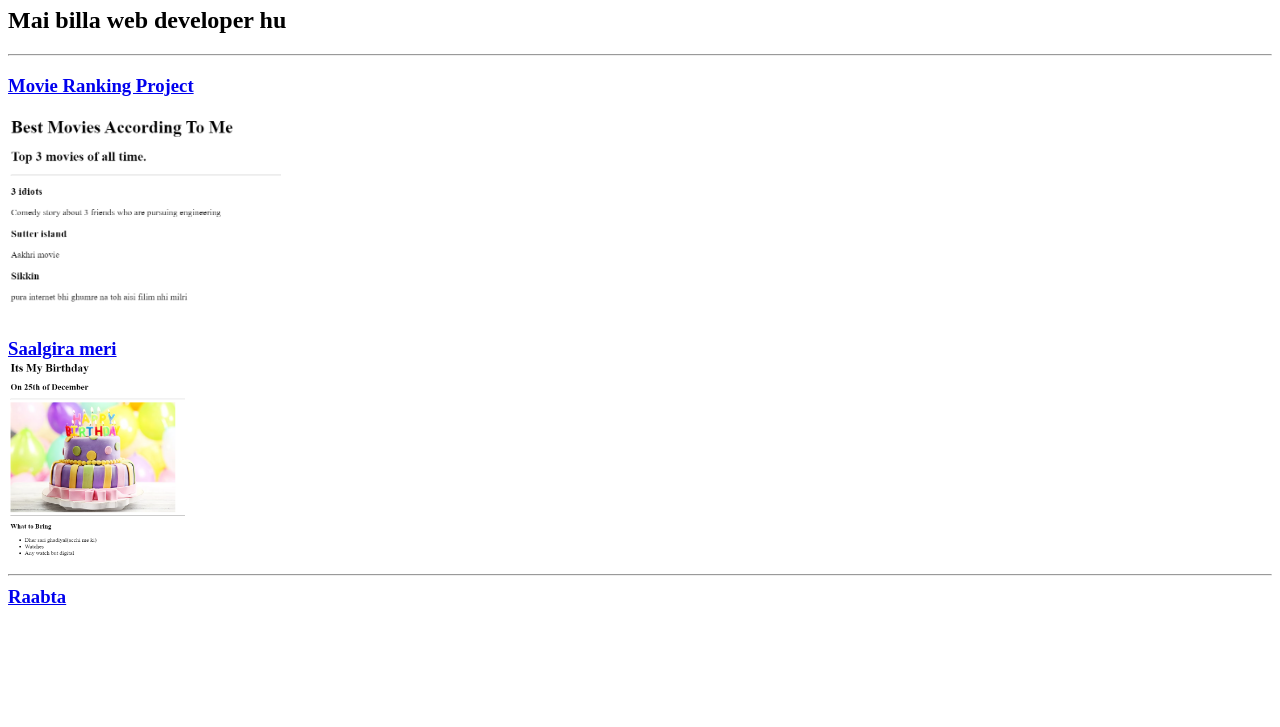
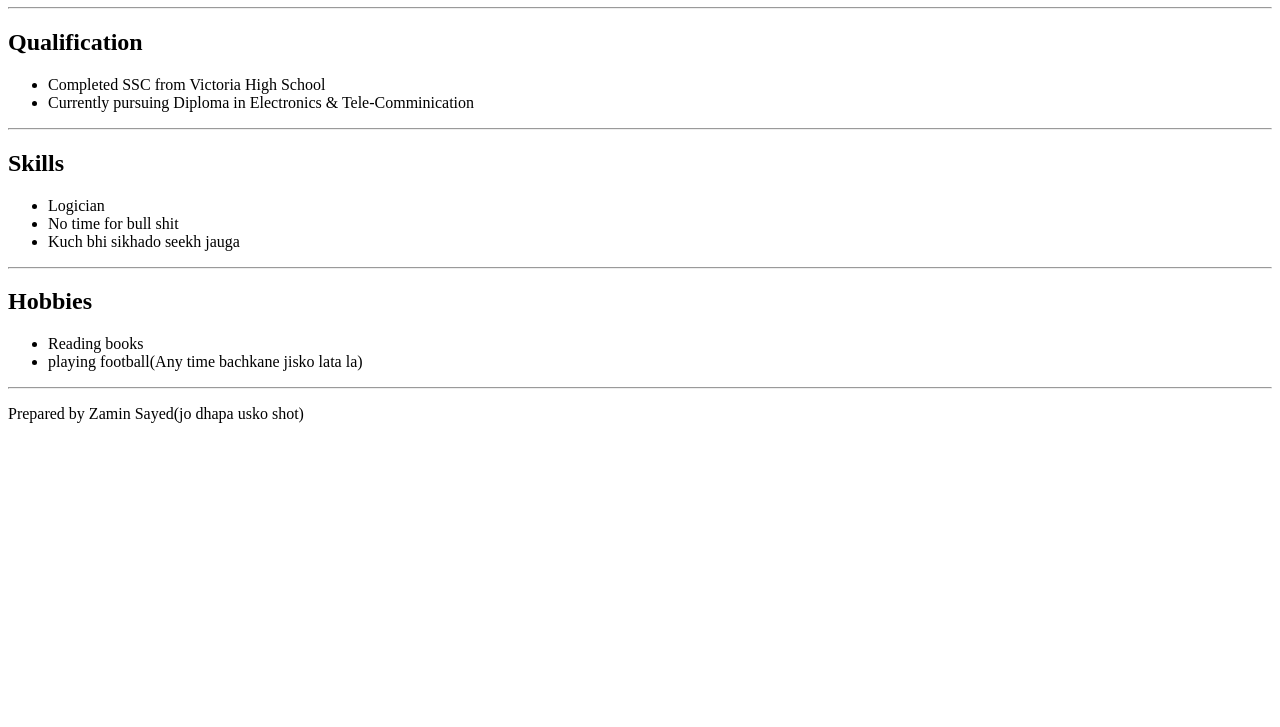
Before and after one commit to BUCCARATI/zamin_portfoliol, a plain HTML site: page index.html in a window 1280 px wide. Shown: the part 73-800 px from the top of the page. Drawn offline with Linux system fonts and the light colour scheme.

Commit message:
Update index.html

```diff
--- a/index.html
+++ b/index.html
@@ -1,33 +1,35 @@
 <!DOCTYPE html>
 <html lang="en">
 <head>
-        <meta charset="UTP-8">
-        <title>Zamin's Portfolio</title>
+    <meta charset="UTF-8">
+    <meta name="viewport" content="width=device-width, initial-scale=1.0">
+    <title>My Resume</title>
 </head>
 <body>
-        <h1>Zamin's Portfolio</h1>
-        <h2>Mai billa web developer hu</h2>
+    <h1>Zamin Sayed</h1>
     <hr/>
-        <h3> <a href='./public/movieindex.html'>Movie Ranking Project</a></h3>
-        <img src="./tasweer/filim.png" height="200"/>
-        <h3><a href="./public/birthday-invite.html">Saalgira meri</a>
-        <br/>
-        <img src="./tasweer/saalgira.png"height="200"/>
+<body>
+    <h2>Qualification</h2>
+    <ul>
+        <li>Completed SSC from Victoria High School</li>
+        <li>Currently pursuing Diploma in Electronics & Tele-Comminication</li>
+    </ul>
     <hr/>
-        <a href="./public/billecontact.html">Raabta</a>
-
+    <h2>Skills</h2>
+    <ul>
+        <li>Logician</li>
+        <li>No time for bull shit</li>
+        <li>Kuch bhi sikhado seekh jauga</li>
+    </ul>
+    <hr/>
+    <h2>Hobbies</h2>
+    <ul>
+        <li>Reading books</li>
+        <li>playing football(Any time bachkane jisko lata la)</li>
+    </ul>
+    <hr/>
+<footer>
+    <p>Prepared by Zamin Sayed(jo dhapa usko shot)</p>
+</footer>
 </body>
 </html>
-<!-- TODO 2: Add Your previous projects' HTML into the public folder -->
-
-<!-- TODO 3: Take screenshots of your project previews and add the images to the images folder -->
-
-<!-- TODO 4: Add titles/subtitles etc. -->
-
-<!-- TODO 5: Add a link to the project pages -->
-
-<!-- TODO 6: Add images to show the project previews
-HINT for TODO 6: You can use the height attribute set to 200 to make the image smaller:
-https://developer.mozilla.org/en-US/docs/Web/HTML/Element/img#attr-height -->
-
-<!-- TODO 7: Add the Contact Me and About Me page links -->
```
Lines whose indentation alone changed are shown as unchanged.
